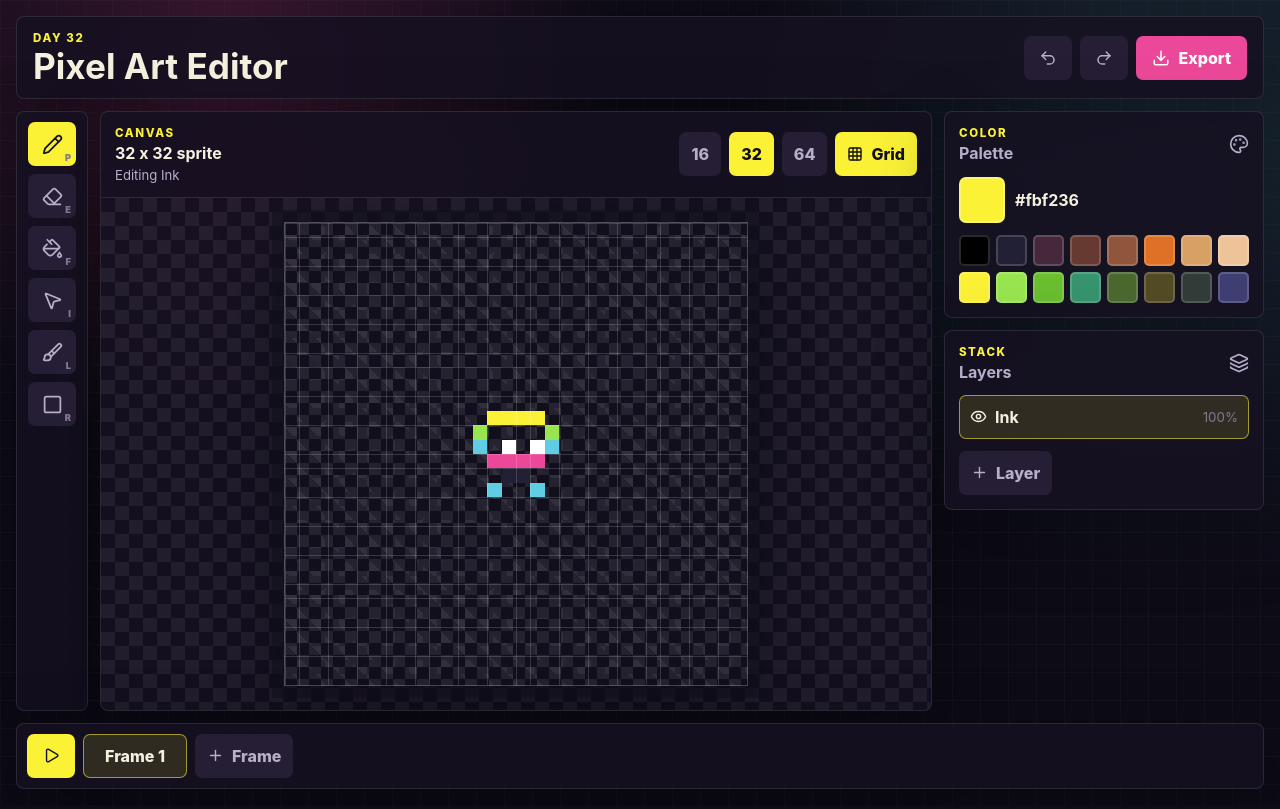
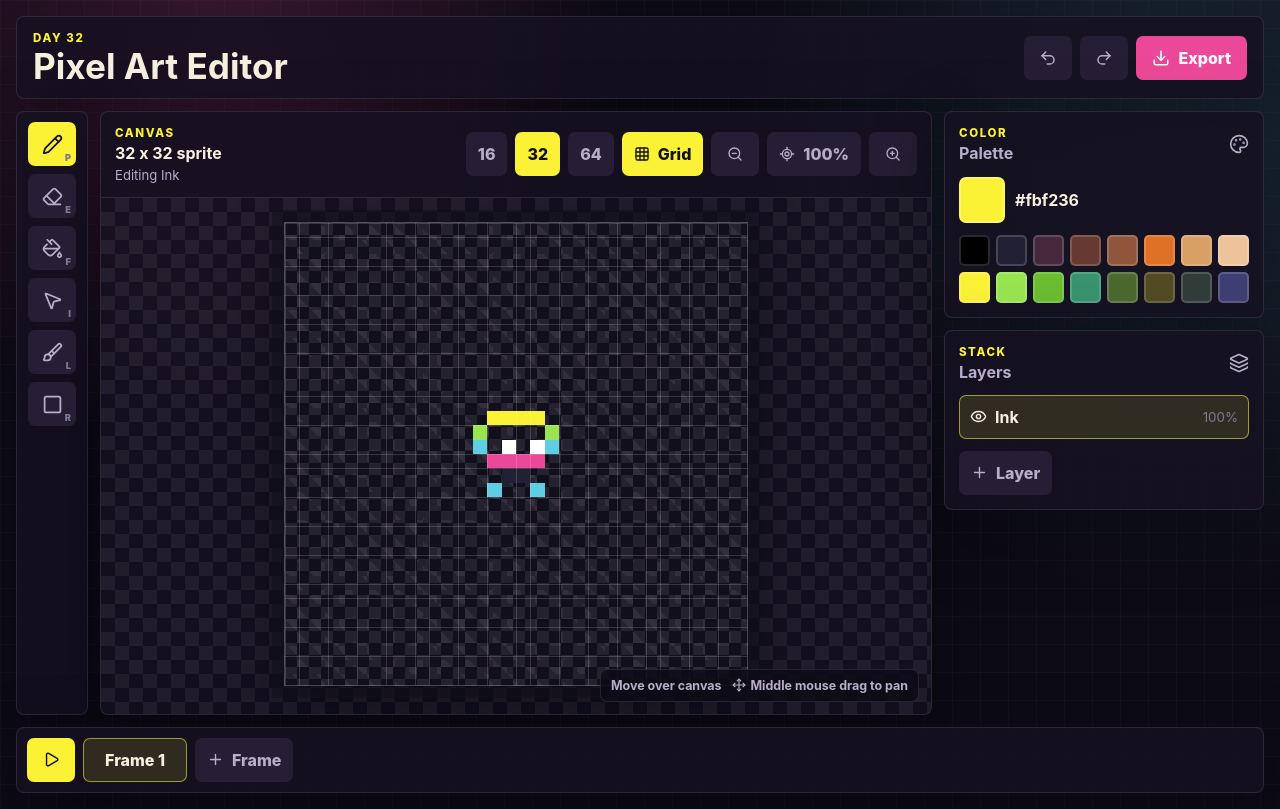
Before and after one commit to ShreeBohara/50-Days-of-Creative-Frontend, a React (Vite) app in the folder day-32-pixel-art-editor/: page / in a window 1280 px wide. Built offline with nearby package versions, Linux system fonts and the light colour scheme.

Commit message:
day-32: viewport-input — pointer mapping, zoom, pan, grid toggle

```diff
--- a/day-32-pixel-art-editor/src/App.jsx
+++ b/day-32-pixel-art-editor/src/App.jsx
@@ -7,7 +7,9 @@ import {
   EyeOff,
   Grid3X3,
   Layers,
+  LocateFixed,
   MousePointer2,
+  Move,
   PaintBucket,
   Palette,
   Pencil,
@@ -16,9 +18,13 @@ import {
   Redo2,
   Square,
   Undo2,
+  ZoomIn,
+  ZoomOut,
 } from 'lucide-react'
 
 const RENDER_SIZE = 768
+const MIN_ZOOM = 0.5
+const MAX_ZOOM = 6
 
 const toolbarItems = [
   { id: 'pencil', label: 'Pencil', key: 'P', icon: Pencil },
@@ -158,11 +164,19 @@ function drawPixelCanvas(canvas, pixels, gridSize, showGrid) {
   }
 }
 
+function clamp(value, min, max) {
+  return Math.min(Math.max(value, min), max)
+}
+
 function App() {
   const canvasRef = useRef(null)
+  const panSession = useRef(null)
   const [selectedTool] = useState('pencil')
   const [gridSize, setGridSize] = useState(32)
   const [showGrid, setShowGrid] = useState(true)
+  const [zoom, setZoom] = useState(1)
+  const [pan, setPan] = useState({ x: 0, y: 0 })
+  const [cursorCell, setCursorCell] = useState(null)
   const [activeFrame, setActiveFrame] = useState(0)
   const [activeLayer, setActiveLayer] = useState(0)
   const [frames, setFrames] = useState(() => [createFrame(32)])
@@ -194,6 +208,70 @@ function App() {
     setFrames([createFrame(nextSize)])
     setActiveFrame(0)
     setActiveLayer(0)
+    setZoom(1)
+    setPan({ x: 0, y: 0 })
+  }
+
+  function getCanvasCell(event) {
+    if (!canvasRef.current) return null
+
+    const rect = canvasRef.current.getBoundingClientRect()
+    const x = (event.clientX - rect.left) / rect.width
+    const y = (event.clientY - rect.top) / rect.height
+
+    if (x < 0 || y < 0 || x >= 1 || y >= 1) return null
+
+    return {
+      x: clamp(Math.floor(x * gridSize), 0, gridSize - 1),
+      y: clamp(Math.floor(y * gridSize), 0, gridSize - 1),
+    }
+  }
+
+  function handlePointerMove(event) {
+    if (panSession.current) {
+      const nextPan = {
+        x: panSession.current.origin.x + event.clientX - panSession.current.start.x,
+        y: panSession.current.origin.y + event.clientY - panSession.current.start.y,
+      }
+      setPan(nextPan)
+      return
+    }
+
+    setCursorCell(getCanvasCell(event))
+  }
+
+  function handlePointerDown(event) {
+    if (event.button !== 1) return
+
+    event.preventDefault()
+    event.currentTarget.setPointerCapture(event.pointerId)
+    panSession.current = {
+      start: { x: event.clientX, y: event.clientY },
+      origin: pan,
+    }
+  }
+
+  function handlePointerUp(event) {
+    if (panSession.current) {
+      event.currentTarget.releasePointerCapture(event.pointerId)
+    }
+    panSession.current = null
+  }
+
+  function handleWheel(event) {
+    if (!event.ctrlKey && !event.metaKey) return
+
+    event.preventDefault()
+    setZoom((value) => clamp(value + (event.deltaY > 0 ? -0.15 : 0.15), MIN_ZOOM, MAX_ZOOM))
+  }
+
+  function setZoomStep(direction) {
+    setZoom((value) => clamp(value + direction * 0.25, MIN_ZOOM, MAX_ZOOM))
+  }
+
+  function resetViewport() {
+    setZoom(1)
+    setPan({ x: 0, y: 0 })
   }
 
   return (
@@ -265,9 +343,30 @@ function App() {
                 <Grid3X3 size={16} />
                 Grid
               </button>
+              <button type="button" className="icon-button" onClick={() => setZoomStep(-1)} aria-label="Zoom out">
+                <ZoomOut size={16} />
+              </button>
+              <button type="button" className="chip" onClick={resetViewport}>
+                <LocateFixed size={16} />
+                {Math.round(zoom * 100)}%
+              </button>
+              <button type="button" className="icon-button" onClick={() => setZoomStep(1)} aria-label="Zoom in">
+                <ZoomIn size={16} />
+              </button>
             </div>
           </div>
-          <div className="canvas-wrap">
+          <div
+            className="canvas-wrap"
+            onPointerDown={handlePointerDown}
+            onPointerMove={handlePointerMove}
+            onPointerLeave={() => setCursorCell(null)}
+            onPointerUp={handlePointerUp}
+            onWheel={handleWheel}
+          >
+            <div
+              className="canvas-viewport"
+              style={{ transform: `translate(${pan.x}px, ${pan.y}px) scale(${zoom})` }}
+            >
               <canvas
                 ref={canvasRef}
                 className="pixel-canvas"
@@ -275,6 +374,15 @@ function App() {
                 height={RENDER_SIZE}
                 aria-label="Pixel drawing canvas"
               />
+            </div>
+            <div className="canvas-status">
+              <span>
+                {cursorCell ? `X ${cursorCell.x + 1} / Y ${cursorCell.y + 1}` : 'Move over canvas'}
+              </span>
+              <span>
+                <Move size={14} /> Middle mouse drag to pan
+              </span>
+            </div>
           </div>
         </section>
 
--- a/day-32-pixel-art-editor/src/index.css
+++ b/day-32-pixel-art-editor/src/index.css
@@ -240,6 +240,7 @@ h2 {
 }
 
 .canvas-wrap {
+  position: relative;
   display: grid;
   place-items: center;
   min-height: 460px;
@@ -250,6 +251,14 @@ h2 {
     linear-gradient(45deg, rgba(255, 255, 255, 0.06) 25%, transparent 25% 75%, rgba(255, 255, 255, 0.06) 75%);
   background-position: 0 0, 14px 14px;
   background-size: 28px 28px;
+  touch-action: none;
+  user-select: none;
+}
+
+.canvas-viewport {
+  transform-origin: center;
+  transition: transform 120ms ease;
+  will-change: transform;
 }
 
 .pixel-canvas {
@@ -265,6 +274,30 @@ h2 {
     0 0 0 12px rgba(18, 15, 29, 0.55),
     0 22px 60px rgba(0, 0, 0, 0.36);
   image-rendering: pixelated;
+}
+
+.canvas-status {
+  position: absolute;
+  right: 12px;
+  bottom: 12px;
+  display: flex;
+  align-items: center;
+  gap: 10px;
+  max-width: calc(100% - 24px);
+  padding: 8px 10px;
+  border: 1px solid var(--line);
+  border-radius: 7px;
+  background: rgba(13, 11, 22, 0.84);
+  color: var(--muted);
+  font-size: 0.78rem;
+  font-weight: 700;
+}
+
+.canvas-status span {
+  display: inline-flex;
+  align-items: center;
+  gap: 5px;
+  white-space: nowrap;
 }
 
 .inspector {
```
Lines whose indentation alone changed are shown as unchanged.
